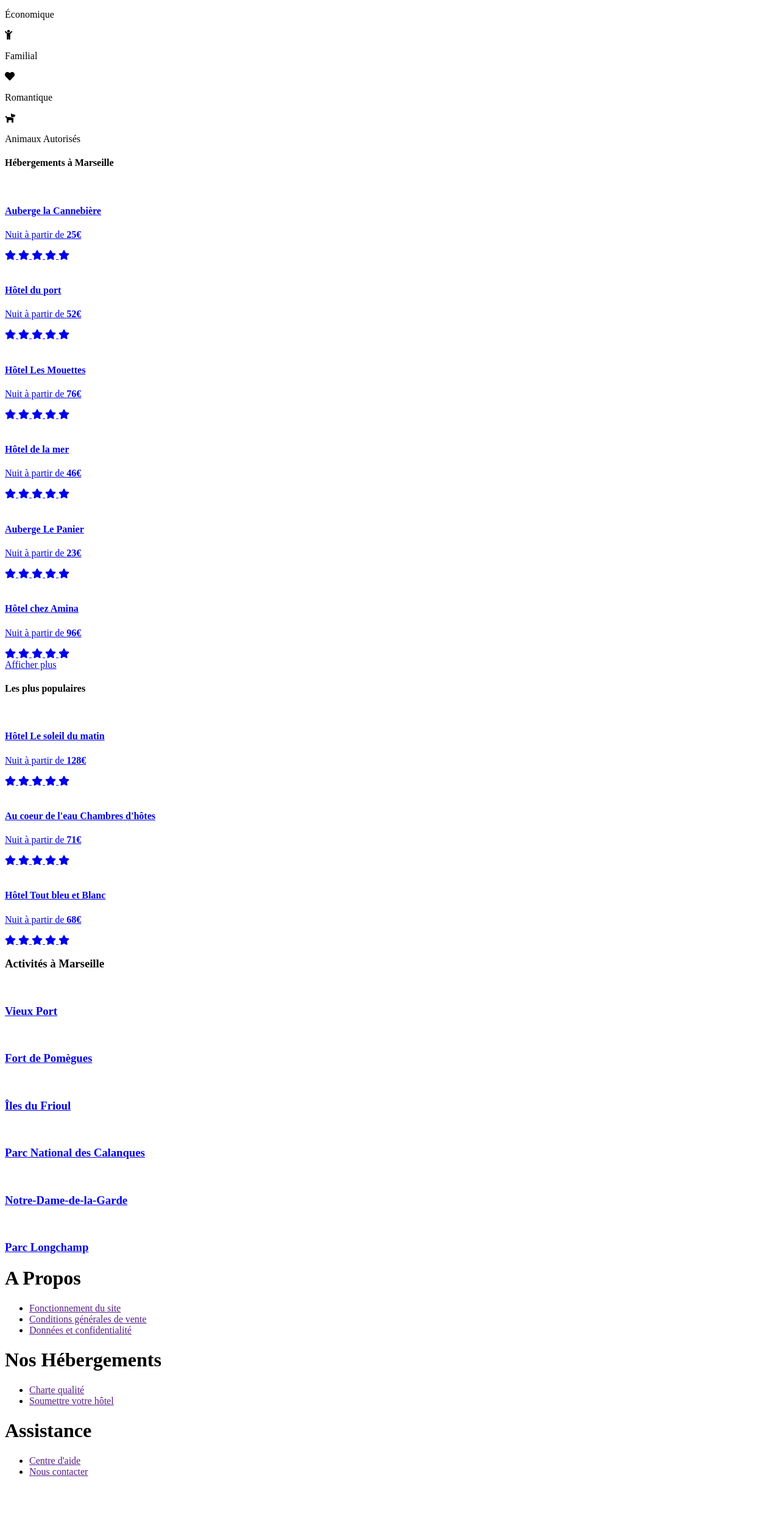
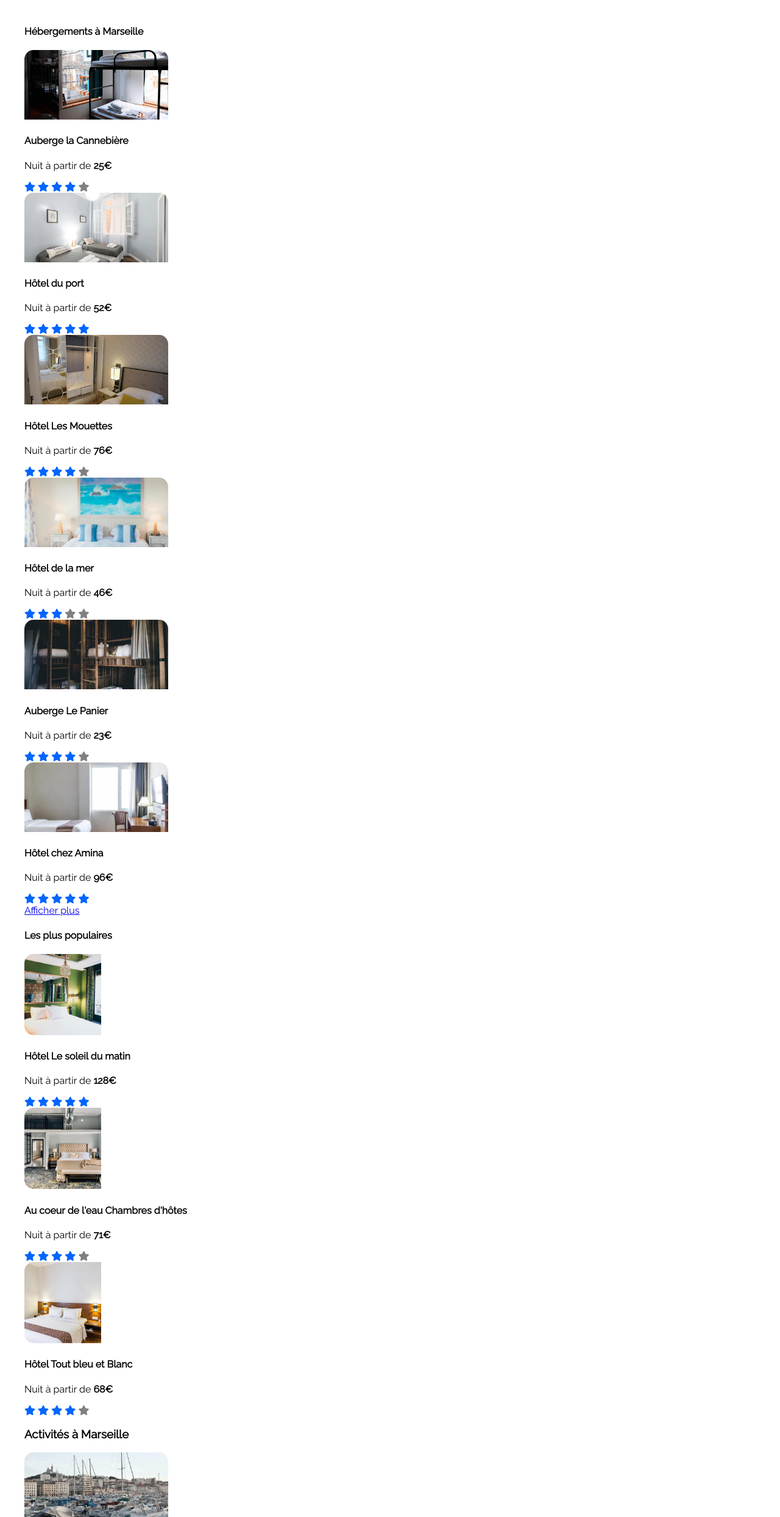
Before and after one commit to jujunantes/JulienMarcel_2_24032021, a plain HTML site: page index.html in a window 1280 px wide. Shown: the part 313-2800 px from the top of the page at 61% size. Before the commit the page ends 2751 px from the top, so only its background shows below. Drawn offline with nearby package versions, Linux system fonts and the light colour scheme; the site is published under a folder, as on GitHub Pages, so addresses that start at the root find nothing.

Commit message:
Correction chemins pour Github hosting

```diff
--- a/index.html
+++ b/index.html
@@ -5,7 +5,7 @@
     <title>Reservia</title>
 	<meta charset="utf-8" />
     <meta name="viewport" content="width=device-width, initial-scale=1.0">
-    <link rel="stylesheet" type="text/css" href="/css/styles.css">
+    <link rel="stylesheet" type="text/css" href="css/styles.css">
     <link rel="stylesheet" href="https://cdnjs.cloudflare.com/ajax/libs/font-awesome/5.15.3/css/all.min.css">
     <script src="https://code.jquery.com/jquery-3.5.0.min.js"></script>
     <!-- Chargement rapide (et asynchrone) des polices Google (ici : Raleway)
@@ -41,7 +41,7 @@
         <header>
             <div class="titre_principal">
                 <div class="logo_titre">
-                    <img class="logo" src="/images/logo/Reservia@3x.png" alt="Logo de Reservia">
+                    <img class="logo" src="images/logo/Reservia@3x.png" alt="Logo de Reservia">
                     <h1>Trouvez votre hébergement pour des vacances de rêve</h1>
                 </div>
                 <h2>En plein centre ville ou en pleine nature</h2>
@@ -93,7 +93,7 @@
                         <h1>Hébergements à Marseille</h1>
                         <div id = "carteHébergement">
                             <a href="#" class="lienCarte">
-                                <img class= "imgCarte" src="/images/hebergements/4_small/marcus-loke-WQJvWU_HZFo-unsplash.jpg" alt="">
+                                <img class= "imgCarte" src="images/hebergements/4_small/marcus-loke-WQJvWU_HZFo-unsplash.jpg" alt="">
                                 <h1>Auberge la Cannebière</h1>
                                 <p>Nuit à partir de <b>25€</b></p>
                                 <span class="fa fa-star checked"></span>
@@ -105,7 +105,7 @@
                         </div>
                         <div id = "carteHébergement">
                             <a href="#" class="lienCarte">
-                                <img class = "imgCarte" src="/images/hebergements/4_small/fred-kleber-gTbaxaVLvsg-unsplash.jpg" alt="">
+                                <img class = "imgCarte" src="images/hebergements/4_small/fred-kleber-gTbaxaVLvsg-unsplash.jpg" alt="">
                                 <h1>Hôtel du port</h1>
                                 <p>Nuit à partir de <b>52€</b></p>
                                 <span class="fa fa-star checked"></span>
@@ -117,7 +117,7 @@
                         </div>
                         <div id = "carteHébergement">
                             <a href="#" class="lienCarte">
-                                <img class = "imgCarte" src="/images/hebergements/4_small/reisetopia-B8WIgxA_PFU-unsplash.jpg" alt="">
+                                <img class = "imgCarte" src="images/hebergements/4_small/reisetopia-B8WIgxA_PFU-unsplash.jpg" alt="">
                                 <h1>Hôtel Les Mouettes</h1>
                                 <p>Nuit à partir de <b>76€</b></p>
                                 <span class="fa fa-star checked"></span>
@@ -129,7 +129,7 @@
                         </div>
                         <div id = "carteHébergement">
                             <a href="#" class="lienCarte">
-                                <img class = "imgCarte" src="/images/hebergements/4_small/annie-spratt-Eg1qcIitAuA-unsplash.jpg" alt="">
+                                <img class = "imgCarte" src="images/hebergements/4_small/annie-spratt-Eg1qcIitAuA-unsplash.jpg" alt="">
                                 <h1>Hôtel de la mer</h1>
                                 <p>Nuit à partir de <b>46€</b></p>
                                 <span class="fa fa-star checked"></span>
@@ -141,7 +141,7 @@
                         </div>
                         <div id = "carteHébergement">
                             <a href="#" class="lienCarte">
-                                <img class = "imgCarte" src="/images/hebergements/4_small/nicate-lee-kT-ZyaiwBe0-unsplash.jpg" alt="">
+                                <img class = "imgCarte" src="images/hebergements/4_small/nicate-lee-kT-ZyaiwBe0-unsplash.jpg" alt="">
                                 <h1>Auberge Le Panier</h1>
                                 <p>Nuit à partir de <b>23€</b></p>
                                 <span class="fa fa-star checked"></span>
@@ -153,7 +153,7 @@
                         </div>
                         <div id = "carteHébergement">
                             <a href="#" class="lienCarte">
-                                <img class = "imgCarte" src="/images/hebergements/4_small/febrian-zakaria-M6S1WvfW68A-unsplash.jpg" alt="">
+                                <img class = "imgCarte" src="images/hebergements/4_small/febrian-zakaria-M6S1WvfW68A-unsplash.jpg" alt="">
                                 <h1>Hôtel chez Amina</h1>
                                 <p>Nuit à partir de <b>96€</b></p>
                                 <span class="fa fa-star checked"></span>
@@ -170,7 +170,7 @@
                         <h1>Les plus populaires</h1>
                         <div id = "cartePopulaire">
                             <a href="#" class="lienCarte">
-                                <img class = "imgCartePopulaire" src="/images/hebergements/4_small/emile-guillemot-Bj_rcSC5XfE-unsplash.jpg" alt="">
+                                <img class = "imgCartePopulaire" src="images/hebergements/4_small/emile-guillemot-Bj_rcSC5XfE-unsplash.jpg" alt="">
                                 <h1>Hôtel Le soleil du matin</h1>
                                 <p>Nuit à partir de <b>128€</b></p>
                                 <span class="fa fa-star checked"></span>
@@ -182,7 +182,7 @@
                         </div>
                         <div id = "cartePopulaire">
                             <a href="#" class="lienCarte">
-                                <img class = "imgCartePopulaire" src="/images/hebergements/4_small/aw-creative-VGs8z60yT2c-unsplash.jpg" alt="">
+                                <img class = "imgCartePopulaire" src="images/hebergements/4_small/aw-creative-VGs8z60yT2c-unsplash.jpg" alt="">
                                 <h1>Au coeur de l'eau Chambres d'hôtes</h1>
                                 <p>Nuit à partir de <b>71€</b></p>
                                 <span class="fa fa-star checked"></span>
@@ -194,7 +194,7 @@
                         </div>
                         <div id = "cartePopulaire">
                             <a href="#" class="lienCarte">
-                                <img class = "imgCartePopulaire" src="/images/hebergements/4_small/febrian-zakaria-sjvU0THccQA-unsplash.jpg" alt="">
+                                <img class = "imgCartePopulaire" src="images/hebergements/4_small/febrian-zakaria-sjvU0THccQA-unsplash.jpg" alt="">
                                 <h1>Hôtel Tout bleu et Blanc</h1>
                                 <p>Nuit à partir de <b>68€</b></p>
                                 <span class="fa fa-star checked"></span>
@@ -212,19 +212,19 @@
                     <div id = "activitésTriptique">
                         <div class="grandeCarteActivite">
                             <a href="#" class="lienCarte">
-                                <img class = "imgCarteActivité" src="/images/activites/4_small/reno-laithienne-QUgJhdY5Fyk-unsplash.jpg" alt="">
+                                <img class = "imgCarteActivité" src="images/activites/4_small/reno-laithienne-QUgJhdY5Fyk-unsplash.jpg" alt="">
                                 <h1>Vieux Port</h1>
                             </a>
                         </div>
                         <div class="petiteCarteActivite">
                             <a href="#" class="lienCarte">
-                                <img class = "imgCarteActivité" src="/images/activites/4_small/paul-hermann-QFTrLdQIRhI-unsplash.jpg" alt="">
+                                <img class = "imgCarteActivité" src="images/activites/4_small/paul-hermann-QFTrLdQIRhI-unsplash.jpg" alt="">
                                 <h1>Fort de Pomègues</h1>
                             </a>
                         </div>
                         <div class="petiteCarteActivite">
                             <a href="#" class="lienCarte">
-                                <img class = "imgCarteActivité" src="/images/activites/4_small/kevin-hikari-rV_Qd1l-VXg-unsplash.jpg" alt="">
+                                <img class = "imgCarteActivité" src="images/activites/4_small/kevin-hikari-rV_Qd1l-VXg-unsplash.jpg" alt="">
                                 <h1>Îles du Frioul</h1>
                             </a>
                         </div>
@@ -232,19 +232,19 @@
                     <div id = "activitésTriptique">
                         <div class="grandeCarteActivite">
                             <a href="#" class="lienCarte">
-                                <img class = "imgCarte" src="/images/activites/4_small/kilyan-sockalingum-NR8-cBCN3aI-unsplash.jpg" alt="">
+                                <img class = "imgCarte" src="images/activites/4_small/kilyan-sockalingum-NR8-cBCN3aI-unsplash.jpg" alt="">
                                 <h1>Parc National des Calanques</h1>
                             </a>
                         </div>
                         <div class="petiteCarteActivite">
                             <a href="#" class="lienCarte">
-                                <img class = "imgCarte" src="/images/activites/4_small/florian-wehde-xW9e8gdotxI-unsplash.jpg" alt="">
+                                <img class = "imgCarte" src="images/activites/4_small/florian-wehde-xW9e8gdotxI-unsplash.jpg" alt="">
                                 <h1>Notre-Dame-de-la-Garde</h1>
                             </a>
                         </div>
                         <div class="petiteCarteActivite">
                             <a href="#" class="lienCarte">
-                                <img class = "imgCarte" src="/images/activites/4_small/lena-paulin-wH2-EJoDcV0-unsplash.jpg" alt="">
+                                <img class = "imgCarte" src="images/activites/4_small/lena-paulin-wH2-EJoDcV0-unsplash.jpg" alt="">
                                 <h1>Parc Longchamp</h1>
                             </a>
                         </div>
```
